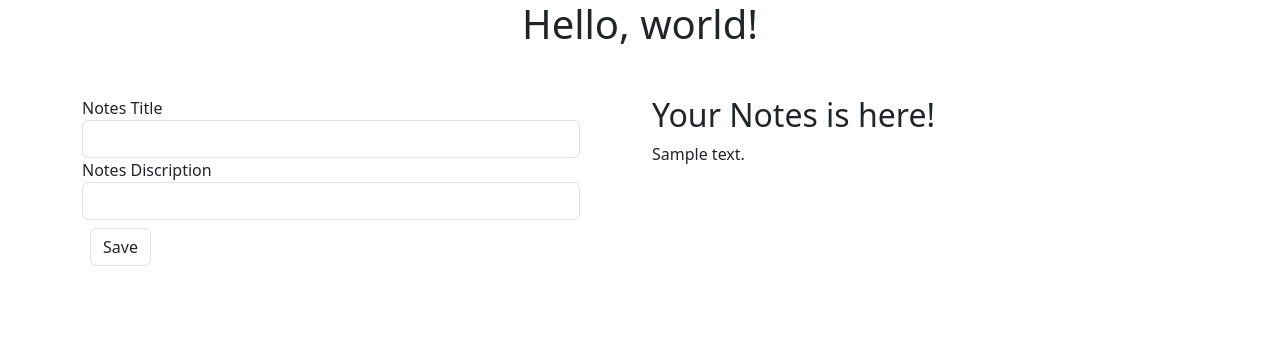
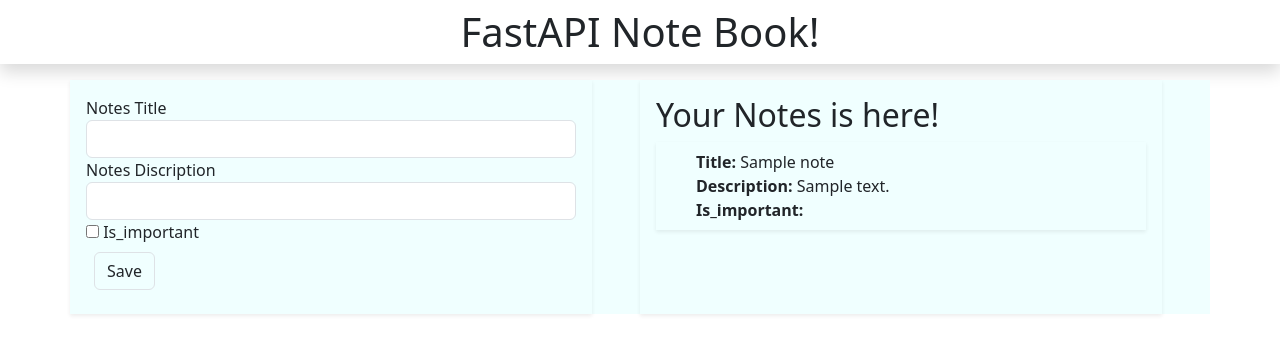
Before and after one commit to Dhirajkumar908/FastAPI_Notes_app, a FastAPI app: page / in a window 1280 px wide. Shown: the top 354 px of the page. Run offline with FastAPI, Linux system fonts and the light colour scheme; a database or web service that is not in the repository returns one stand-in record (values such as "Sample title").

Commit message:
FastAPI Note Book

```diff
--- /dev/null
+++ b/Index.py
@@ -0,0 +1,9 @@
+from fastapi import FastAPI
+from routes.notes import *
+from fastapi.staticfiles import StaticFiles
+
+
+app=FastAPI()
+app.include_router(note)
+
+app.mount("/static", StaticFiles(directory="static"), name="static")
--- /dev/null
+++ b/config/db.py
@@ -0,0 +1,5 @@
+from pymongo import MongoClient
+
+MONGO_URI="mongodb+srv://dhirajkmar2:lSSVrNFXxMYTIqKP@dk-cluster.jnct1tu.mongodb.net"
+
+conn=MongoClient(MONGO_URI)
--- a/main.py
+++ /dev/null
@@ -1,33 +0,0 @@
-from typing import Union
-
-from fastapi import FastAPI, Request
-from fastapi.responses import HTMLResponse
-from fastapi.staticfiles import StaticFiles
-from fastapi.templating import Jinja2Templates
-from pymongo import MongoClient
-
-
-app=FastAPI()
-
-conn=MongoClient("mongodb+srv://dhirajkmar2:lSSVrNFXxMYTIqKP@dk-cluster.jnct1tu.mongodb.net")
-
-
-
-app.mount("/static", StaticFiles(directory="static"), name="static")
-
-
-templates=Jinja2Templates(directory="templates")
-
-
-@app.get("/", response_class=HTMLResponse)
-async def read_item(request: Request):
-    docs=conn.Notes.notes.find({})
-    newdata=[]
-    for doc in docs:
-       newdata.append(doc)
-    return templates.TemplateResponse(request=request, name="index.html", context={"newdata":newdata})
-
-
-@app.get("/item/{item_id}")
-def read_item(item_id:int, q:Union[str, None]=None):
-    return {"item_id":item_id, "q":q}
--- /dev/null
+++ b/models/note.py
@@ -0,0 +1,6 @@
+from pydantic import BaseModel
+
+class Note(BaseModel):
+    title : str
+    desc: str
+    Is_important: bool
--- /dev/null
+++ b/routes/notes.py
@@ -0,0 +1,44 @@
+from fastapi import APIRouter
+from models.note import *
+from config.db import *
+from schemas.notes_S import *
+from typing import Union
+from fastapi import Request
+from fastapi.responses import HTMLResponse
+from fastapi.templating import Jinja2Templates
+
+templates=Jinja2Templates(directory="templates")
+
+note= APIRouter()
+
+@note.get("/", response_class=HTMLResponse)
+async def read_item(request: Request):
+    docs=conn.Notes.notes.find({})
+    newdata=[]
+    for doc in docs:
+       newdata.append({
+           "id":doc["_id"],
+           "title":doc["title"],
+           "desc":doc["desc"],
+        "Is_important":doc["Is_important"]
+       })
+    return templates.TemplateResponse(request=request, name="index.html", context={"newdata":newdata})
+
+@note.post("/",  response_class=HTMLResponse)
+async def create_note(request:Request):
+    form=await request.form()
+    formDict=dict(form)
+    formDict["Is_important"]= True if formDict.get("Is_important")=="on" else False
+    note=conn.Notes.notes.insert_one(dict(formDict))
+
+    docs=conn.Notes.notes.find({})
+    newdata=[]
+    for doc in docs:
+       newdata.append({
+           "id":doc["_id"],
+           "title":doc["title"],
+           "desc":doc["desc"],
+        "Is_important":doc["Is_important"]
+       })
+
+    return templates.TemplateResponse(request=request, name="index.html", context={"message": "Note created successfully","newdata":newdata})
--- a/templates/index.html
+++ b/templates/index.html
@@ -7,22 +7,31 @@
     <link href="https://cdn.jsdelivr.net/npm/bootstrap@5.3.3/dist/css/bootstrap.min.css" rel="stylesheet" integrity="sha384-QWTKZyjpPEjISv5WaRU9OFeRpok6YctnYmDr5pNlyT2bRjXh0JMhjY6hW+ALEwIH" crossorigin="anonymous">
   </head>
   <body>
-    <h1 class="mb-5 text-center">Hello, world!</h1>
+    <h1 class="mb-3 text-center shadow p-2">FastAPI Note Book!</h1>
     <div class="container ">
-        <div class="row">
-            <div class="col">
-            <form action="">
+        <div class="row" style="background-color: azure;">
+            <div class="col p-3 shadow-sm">
+            <form action="/" method="post">
                 <label for="">Notes Title</Title></label>
-                <input type="text" class="form-control" name="note_title">
+                <input type="text" class="form-control" name="title">
                 <label for="">Notes Discription</Title></label>
-                <input type="text" class="form-control" name="note_dsc">
+                <input type="text" class="form-control" name="desc">
+                <input type="checkbox" class="" name="Is_important" id="important">
+                <label for="important">Is_important</label><br>
                 <button type="submit" class="btn m-2 border">Save</button>
             </form>
+            {{message}}
         </div>
-            <div class="col mx-5">
+            <div class="col mx-5 shadow-sm p-3">
                 <h2>Your Notes is here!</h2>
                 {% for item in newdata %}
-                <div>{{item.Notes}}</div>
+                <div>
+                  <ul class=" shadow-sm p-2">
+                    <ol><strong>Title:</strong> {{item.title}}</ol>
+                    <ol> <strong>Description:</strong> {{item.desc}}</ol>
+                    <ol><strong>Is_important: </strong>{{item.Is_important}}
+                  </ul>
+                </div>
                 {% endfor %}
             </div>
         </div>
```
Also changed, not shown: schemas/notes_S.py (added, +10 -0 lines).
